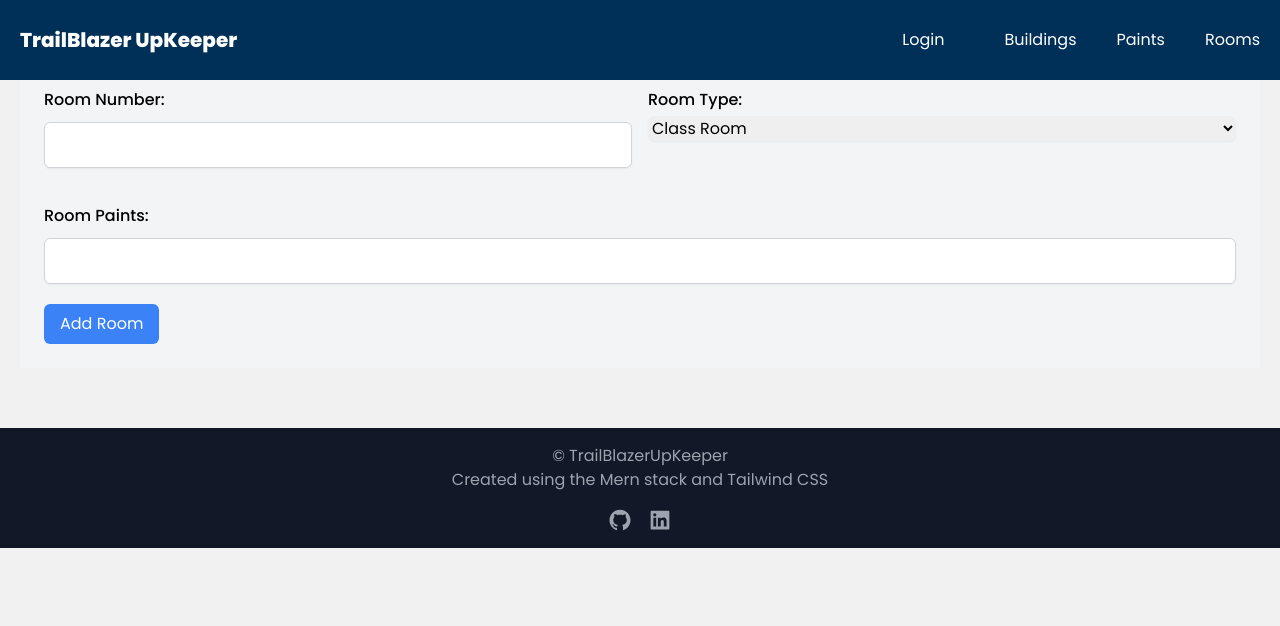
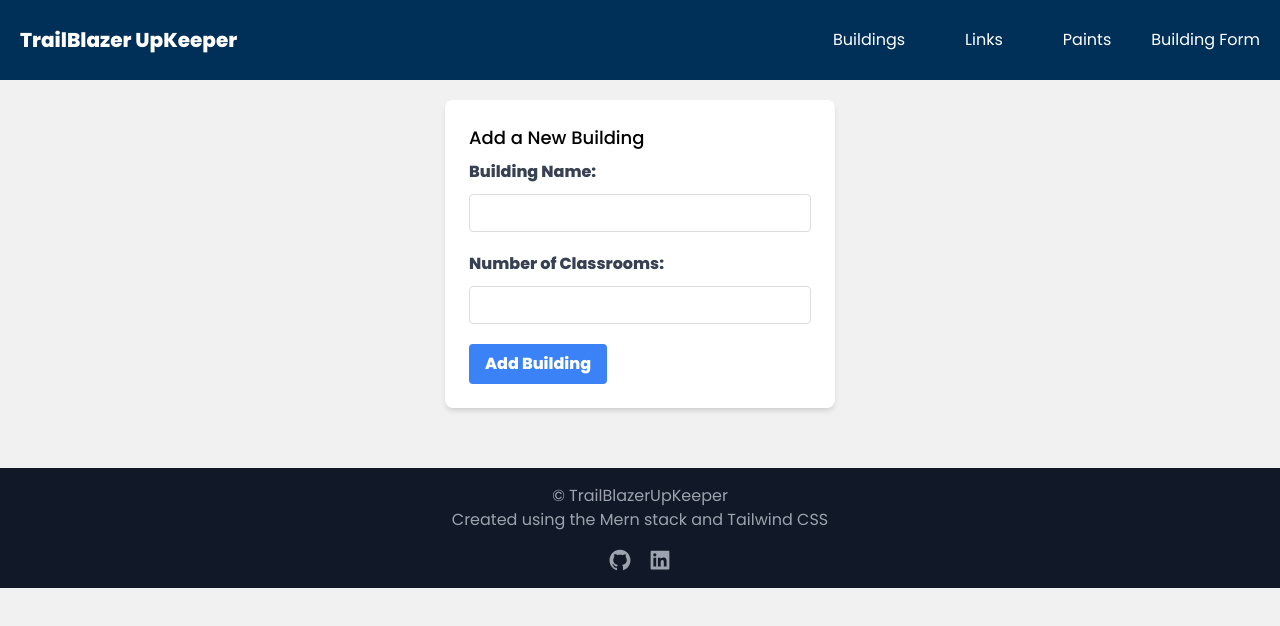
Before and after one commit to kendallbaker12/Trailblazer-Upkeeper, a React (Create React App) app in the folder client/: page /rooms in a window 1280 px wide. Shown: the top 626 px of the page. Built offline with nearby package versions, Linux system fonts and the light colour scheme; no server answers.

Commit message:
added finishing touches

```diff
--- a/client/src/App.js
+++ b/client/src/App.js
@@ -3,11 +3,12 @@ import { BrowserRouter, Routes, Route } from 'react-router-dom'
 // pages and components
 import Buildings from './pages/Buildings';
 import Navbar from './components/navBar';
-import Login from './pages/Login';
+import Login from './pages/Links';
 import Home from './pages/Home';
 import Paints from './pages/Paints';
 import Rooms from './pages/Rooms';
 import Footer from './components/footerComp';
+import Facility from './pages/Links';
 
 //github
 
@@ -34,8 +35,8 @@ function App() {
               element={<Paints />}
             />
             <Route
-              path='/login'
-              element={<Login />}
+              path='/links'
+              element={<Facility />}
             />
             <Route
               path='/rooms'
--- a/client/src/components/bldDetails.jsx
+++ b/client/src/components/bldDetails.jsx
@@ -94,7 +94,7 @@ const BldDetails = ({ buildings, rms }) => {
             <div className="button-div flex justify-center items-center space-x-4 ">
                 <button onClick={toggleForm} className="w-1/5 inline-flex justify-center py-2 px-7
                 text-white bg-gradient-to-tr mx-10
-                from-red-500 via-red-600 to-blue-700
+                from-[#ba1c21] via-[#ba1c21] to-[#003058]
                 focus:ring-1 focus:outline-none focus:ring-red-500
                 shadow-lg shadow-red-500/50 dark:shadow-lg
                 dark:shadow-blue-800/80 font-medium rounded-lg hover:shadow-red-800/90
@@ -102,7 +102,7 @@ const BldDetails = ({ buildings, rms }) => {
                     {showForm ? <Icon path={mdiBrushOff} size={1} /> : <Icon path={mdiBrush} size={1} />}</button>
                 <button className="w-1/5 inline-flex justify-center py-2 px-7
                 text-white bg-gradient-to-tr mx-10
-                from-red-500 via-red-600 to-blue-700
+                from-[#ba1c21] via-[#ba1c21] to-[#003058]
                 focus:ring-1 focus:outline-none focus:ring-red-500
                 shadow-lg shadow-red-500/50 dark:shadow-lg
                 dark:shadow-blue-800/80 font-medium rounded-lg hover:shadow-red-800/90
@@ -171,7 +171,7 @@ const BldDetails = ({ buildings, rms }) => {
                 </div>
             )}
             {showRoomDetails && (
-                <div className="bg-[#003058] border border-gray-300 rounded-md p-4">
+                <div className="bg-[#003058] border border-gray-300 rounded-md p-4 grid grid-cols-1 sm:grid-cols-1 lg:grid-cols-2 gap-2 ">
                     {rooms && rooms.map(({
                         _id,
                         roomNumber,
--- a/client/src/components/navBar.jsx
+++ b/client/src/components/navBar.jsx
@@ -5,18 +5,18 @@ const Navbar = () => {
         <header className="fixed top-0 left-0 right-0 z-50 bg-[#003058] py-4">
             <div className="container mx-auto flex justify-between items-center py-4 px-8 ">
                 <Link to="/">
-                    <h1 className="text-white font-bold text-xl ">TrailBlazer UpKeeper</h1>
+                    <h1 className="text-white font-bold text-xl transform hover:scale-110 transition duration-300">TrailBlazer UpKeeper</h1>
                 </Link>
                 <nav>
-                    <ul className="flex space-x-10 text-gray-300 text-md">
+                    <ul className="flex space-x-10 text-gray-300 text-md ">
                         <li>
-                            <Link to="/login" className="hover:text-[#ba1c21] text-white px-5">
-                                Login
+                            <Link to="/buildings" className="hover:text-[#ba1c21] text-white">
+                                Buildings
                             </Link>
                         </li>
                         <li>
-                            <Link to="/buildings" className="hover:text-[#ba1c21] text-white">
-                                Buildings
+                            <Link to="/links" className="hover:text-[#ba1c21] text-white px-5 ">
+                                Links
                             </Link>
                         </li>
                         <li>
@@ -26,7 +26,7 @@ const Navbar = () => {
                         </li>
                         <li>
                             <Link to="/rooms" className="hover:text-[#ba1c21] text-white">
-                                Rooms
+                                Building Form
                             </Link>
                         </li>
                     </ul>
--- a/client/src/components/paintDetails.jsx
+++ b/client/src/components/paintDetails.jsx
@@ -3,7 +3,7 @@ const PaintDetails = ({ paints }) => {
 
     return (
         <div className="w-full">
-            <div className="text-center paint-details max-w-sm p-6 bg-[#003058] rounded-lg shadow hover:border-[#003058] hover:bg-[#ba1c21] dark:border-[#ba1c21] dark:hover:bg-[#ba1c21] border-2 border-white w-full hover:text-[#003058] text-[#ba1c21]">
+            <div className="text-center paint-details max-w-sm p-6 bg-[#003058] rounded-lg shadow hover:border-[#003058] hover:bg-[#ba1c21] dark:border-[#ba1c21] dark:hover:bg-[#ba1c21] border-2 border-white w-full hover:text-[#003058] text-[#ba1c21] transform hover:scale-110 transition duration-300">
                 <h2 className="text-lg font-bold mb-2 pb-2">{paints.paintName}</h2>
                 <h4 className="text-xs text-white mb-2">{paints._id}</h4>
                 <p className="text-sm text-white font-medium mb-2">
--- a/client/src/components/paintForm.jsx
+++ b/client/src/components/paintForm.jsx
@@ -72,7 +72,7 @@ const PaintForm = () => {
 
                     <div>
                         {/* <label className="block text-sm font-medium text-gray-700">Paint Name</label> */}
-                        <div className="mt-1 shadow-lg shadow-[#003058]">
+                        <div className="mt-1 shadow-lg shadow-[#003058] ">
                             <input
                                 type="text"
                                 value={paintName}
@@ -80,7 +80,7 @@ const PaintForm = () => {
                                 className="appearance-none block w-full px-3
                                 py-2 border rounded-md placeholder-gray-400
                                 focus:outline-none focus:ring-4 focus:ring-blue-500
-                                focus:border-transparent"
+                                focus:border-transparent "
                                 placeholder="Enter paint name"
                             />
                         </div>
@@ -120,7 +120,7 @@ const PaintForm = () => {
                     <div className="flex items-center justify-end">
                         <button
                             type="submit"
-                            className="inline-flex justify-center py-2 px-4 text-white bg-gradient-to-tr mx-10 from-red-500 via-red-600 to-blue-700 focus:ring-1 focus:outline-none focus:ring-red-500 shadow-lg shadow-red-500/50 dark:shadow-lg dark:shadow-blue-800/80 font-medium rounded-lg hover:shadow-red-800/90 text-sm px-7 py-2.5 text-center mr-2 mb-2">
+                            className="inline-flex justify-center py-2 px-4 text-white bg-gradient-to-tr mx-10 from-red-500 via-red-600 to-blue-700 focus:ring-1 focus:outline-none focus:ring-red-500 shadow-lg shadow-red-500/50 dark:shadow-lg dark:shadow-blue-800/80 font-medium rounded-lg hover:shadow-red-800/90 text-sm px-7 py-2.5 text-center mr-2 mb-2 transform hover:scale-110 transition duration-300">
                             Add Paint
                         </button>
                     </div>
--- a/client/src/pages/Rooms.js
+++ b/client/src/pages/Rooms.js
@@ -4,38 +4,71 @@ import RoomDetails from "../components/roomDetails"
 import RoomForm from "../components/roomForm"
 
 
-const Rooms = () =>{
-    const [rooms,setRooms] = useState(null)
-    useEffect(()=>{
-        const fetchRooms = async () =>{
-            const response = await fetch('/buildings/')
-            const json = await response.json()
+const Rooms = () => {
 
-            if (response.ok){
-                var rooms = []
-                for (let i = 0; i < json.length;i++){
-                    const response = await fetch('/buildings/'+ String(json[i]._id) +'/rooms')
-                    const jsonsomethingdifferent = await response.json()
+    const [name, setName] = useState('')
+    const [rooms, setClassrooms] = useState('')
+    const [error, setError] = useState(null)
+    const handleSubmit = async (e) => {
+        e.preventDefault()
 
-                    if (response.ok){
-                        for (let j=0;j < jsonsomethingdifferent.length;j++){
-                            rooms.push(jsonsomethingdifferent[j])
-                        }
+        const building = { name, rooms }
 
-                    }
-                }
-                setRooms(rooms)
-                console.log(rooms)
+        const response = await fetch('/buildings', {
+            method: 'POST',
+            body: JSON.stringify(building),
+            headers: {
+                'Content-Type': 'application/json'
             }
+        })
+        const json = await response.json()
+
+        if (!response.ok) {
+            console.log("error here")
+            setError(json.error)
         }
-        fetchRooms()
-    },[])
-    return(
-        <div className="room-page">
-            <div className="rooms">
-                <RoomForm/>
-            </div>
+        if (response.ok) {
+            setName('')
+            setClassrooms('')
+            setError(null)
+            console.log('new building added', json)
+            window.location.reload(false)
+            //dispatch({ type: 'CREATE_BUILDING', payload: json })
+        }
+    }
+    return (
+        <div className="flex mt-20 justify-center">
+            <form className="create bg-white p-6 rounded-lg shadow-md" onSubmit={handleSubmit}>
+                <h3 className="text-lg font-medium mb-2">Add a New Building</h3>
+
+                <div className="mb-4">
+                    <label className="block text-gray-700 font-bold mb-2" htmlFor="name">Building Name:</label>
+                    <input
+                        className="appearance-none border rounded w-full py-2 px-3 text-gray-700 leading-tight focus:outline-none focus:shadow-outline"
+                        id="name"
+                        type="text"
+                        onChange={(e) => setName(e.target.value)}
+                        value={name}
+                    />
+                </div>
+
+                <div className="mb-4">
+                    <label className="block text-gray-700 font-bold mb-2" htmlFor="rooms">Number of Classrooms:</label>
+                    <input
+                        className="appearance-none border rounded w-full py-2 px-3 text-gray-700 leading-tight focus:outline-none focus:shadow-outline"
+                        id="rooms"
+                        type="number"
+                        onChange={(e) => setClassrooms(e.target.value)}
+                        value={rooms}
+                    />
+                </div>
+
+                <button className="bg-blue-500 hover:bg-blue-700 text-white font-bold py-2 px-4 rounded focus:outline-none focus:shadow-outline" type="submit">Add Building</button>
+
+                {error && <div className="text-red-500 text-sm mt-2">{error}</div>}
+            </form>
         </div>
+
     )
 }
 
```
Also changed, not shown: client/src/components/roomDetails.jsx (+18 -7 lines), client/src/pages/Home.js (+67 -11 lines), client/src/pages/Links.js (renamed from client/src/pages/Login.js).
